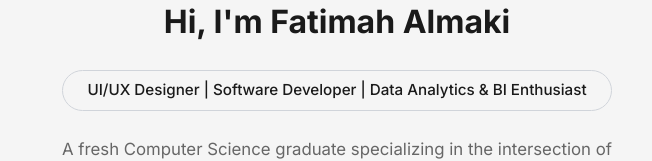
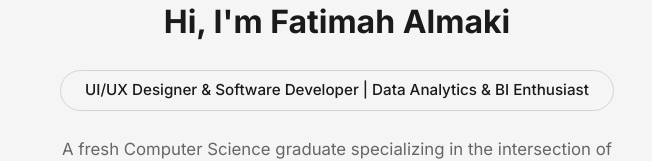
Before and after one commit to iif6mh/MyPortfolio, a React (Vite) app: page / in a window 1280 px wide. Shown: the part 428-589 px from the top of the page, without its empty margins (303-955 px from the left). Built offline with nearby package versions, Linux system fonts and the light colour scheme.

Commit message:
Update App.jsx

```diff
--- a/src/App.jsx
+++ b/src/App.jsx
@@ -116,7 +116,7 @@ function App() {
           </div>
           <h1 className="name">Hi, I'm Fatimah Almaki</h1>
           <div className="role-pill">
-            UI/UX Designer | Software Developer | Data Analytics & BI Enthusiast
+            UI/UX Designer & Software Developer | Data Analytics & BI Enthusiast
           </div>
           <p className="bio">
             A fresh Computer Science graduate specializing in the intersection of UI/UX design, frontend development, and data analytics. Dedicated to building intuitive digital products and leveraging business intelligence to drive data-informed user experiences and operational efficiency.
```
